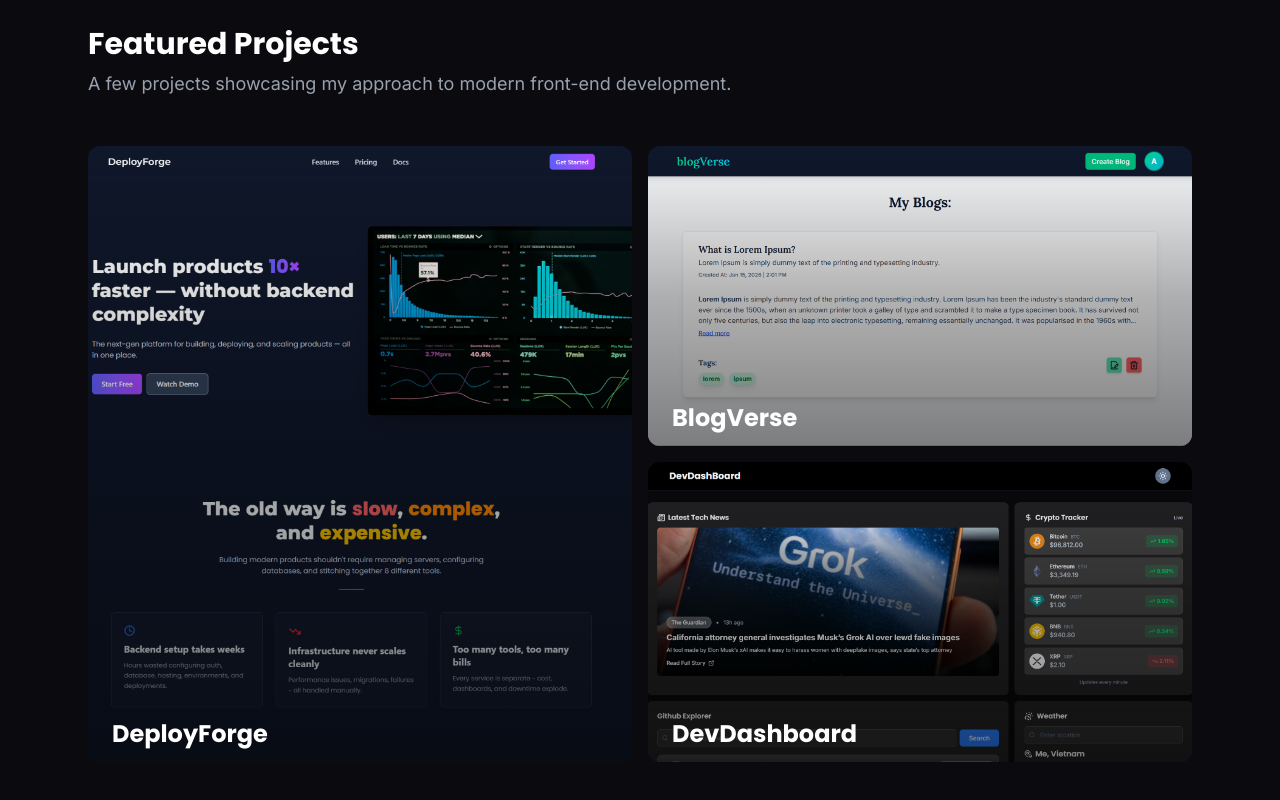
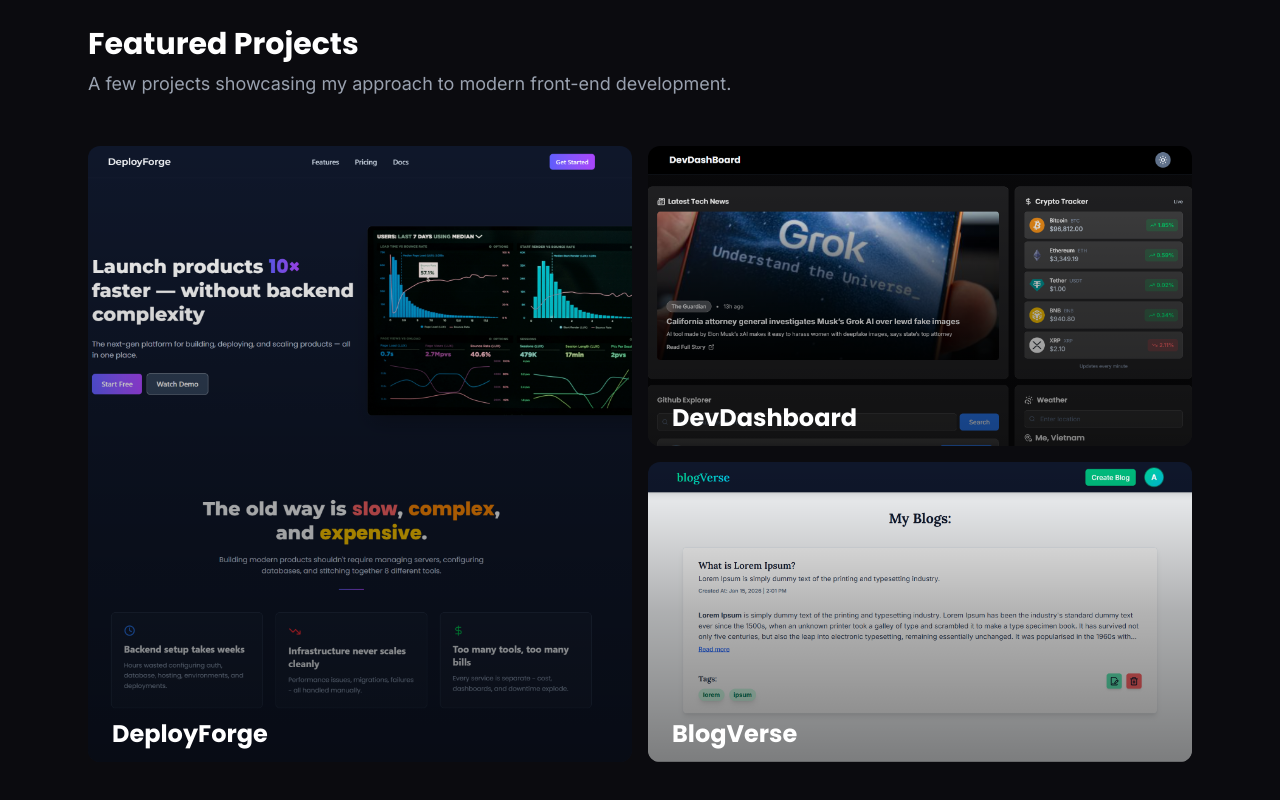
Before and after one commit to Anurag2516/my-portfolio, a React (Vite) app: page / in a window 1280 px wide. Shown: the part 1082-1882 px from the top of the page. Built offline with nearby package versions, Linux system fonts and the light colour scheme.

Commit message:
feat: change order of layout data

```diff
--- a/src/sections/Projects/Projects.data.ts
+++ b/src/sections/Projects/Projects.data.ts
@@ -23,6 +23,14 @@ export const projectsData: ProjectConfig[] = [
     bentoVertical: true,
   },
   {
+    id: "devDashboard",
+    featured: true,
+    image: devDashboardImg,
+    title: "DevDashboard",
+    description: "A modern, responsive multi-API dashboard.",
+    languages: ["React", "TailwindCSS", "Javascript", "SwiperJS"],
+  },
+  {
     id: "blogVerseBlog",
     featured: true,
     image: blogVerseHomeImg,
@@ -30,12 +38,4 @@ export const projectsData: ProjectConfig[] = [
     description: "A simple and clean blog application.",
     languages: ["React", "TailwindCSS", "Javascript", "Lottie"],
   },
-  {
-    id: "devDashboard",
-    featured: true,
-    image: devDashboardImg,
-    title: "DevDashboard",
-    description: "A modern, responsive multi-API dashboard.",
-    languages: ["React", "TailwindCSS", "Javascript", "SwiperJS"],
-  },
 ];
```
